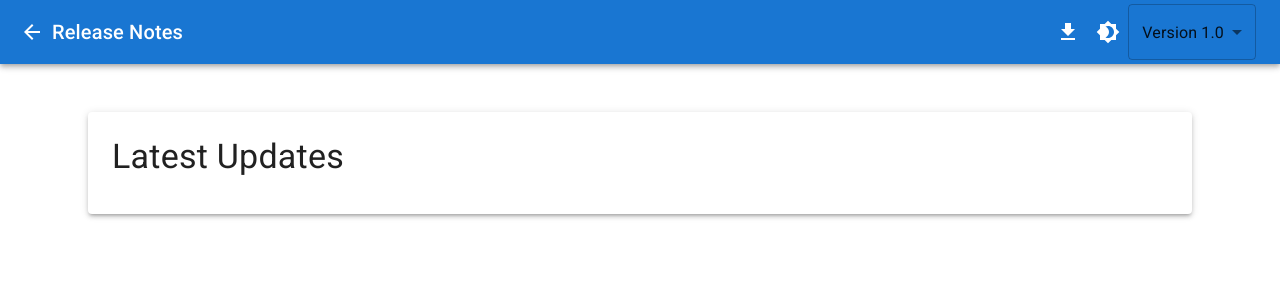
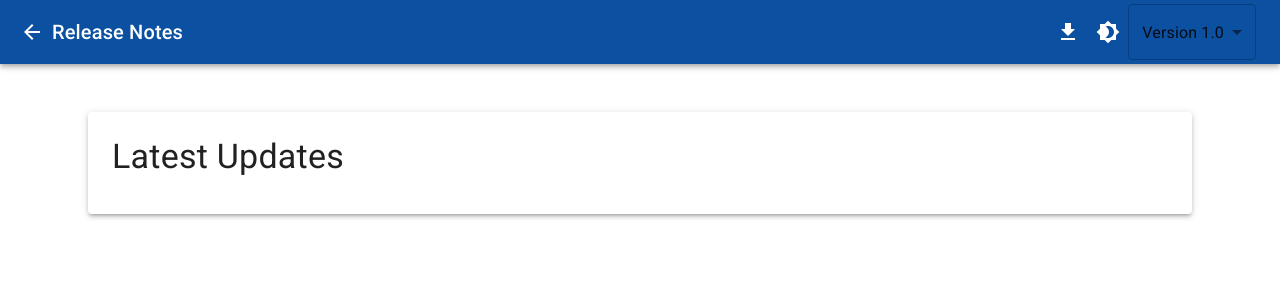
Before and after one commit to DanteCady/DevCenter, a React (Create React App) app: page /service/releasenotes in a window 1280 px wide. Shown: the top 300 px of the page. Built offline with nearby package versions, Linux system fonts and the light colour scheme; no server answers.

Commit message:
Updated app bar color for release notes

```diff
--- a/src/views/releaseNotes/releasenotes.js
+++ b/src/views/releaseNotes/releasenotes.js
@@ -76,7 +76,7 @@ const ReleaseNotes = () => {
   return (
     <ThemeProvider theme={theme}>
       <CssBaseline />
-      <AppBar position="static">
+      <AppBar position="static" sx={{backgroundColor: '#0c51a1'}}>
         <Toolbar>
           <IconButton edge="start" color="inherit" onClick={() => navigate(-1)}>
             <ArrowBackIcon />
```
